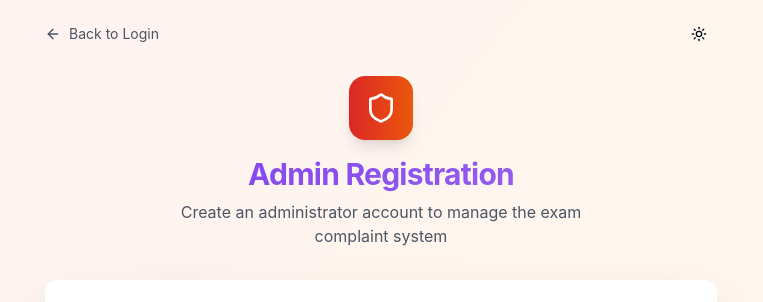
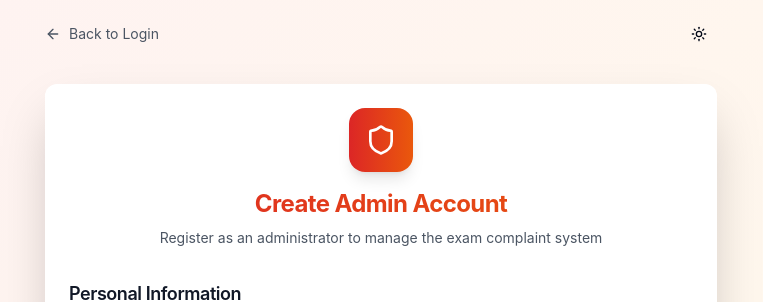
Before and after one commit to Derojuu/exam-complaint-system, a Next.js app: page /register/admin in a window 1280 px wide. Shown: the top 302 px of the page, without its empty margins (259-1022 px from the left). Built offline with nearby package versions, Linux system fonts and the light colour scheme; no server answers; what path would draw is missing.

Commit message:
Admin header component

```diff
--- a/components/register/AdminRegisterHeader.tsx
+++ b/components/register/AdminRegisterHeader.tsx
@@ -23,13 +23,7 @@ export function AdminRegisterHeader() {
         transition={{ duration: 0.6 }}
         className="text-center mb-8"
       >
-        <div className="mx-auto w-16 h-16 bg-gradient-to-r from-red-600 to-orange-600 rounded-2xl flex items-center justify-center shadow-lg mb-4">
-          <Shield className="w-8 h-8 text-white" />
-        </div>
-        <h1 className="text-3xl font-bold text-gradient mb-2">Admin Registration</h1>
-        <p className="text-gray-600 dark:text-gray-400 max-w-md mx-auto">
-          Create an administrator account to manage the exam complaint system
-        </p>
+
       </motion.div>
     </>
   )
```
